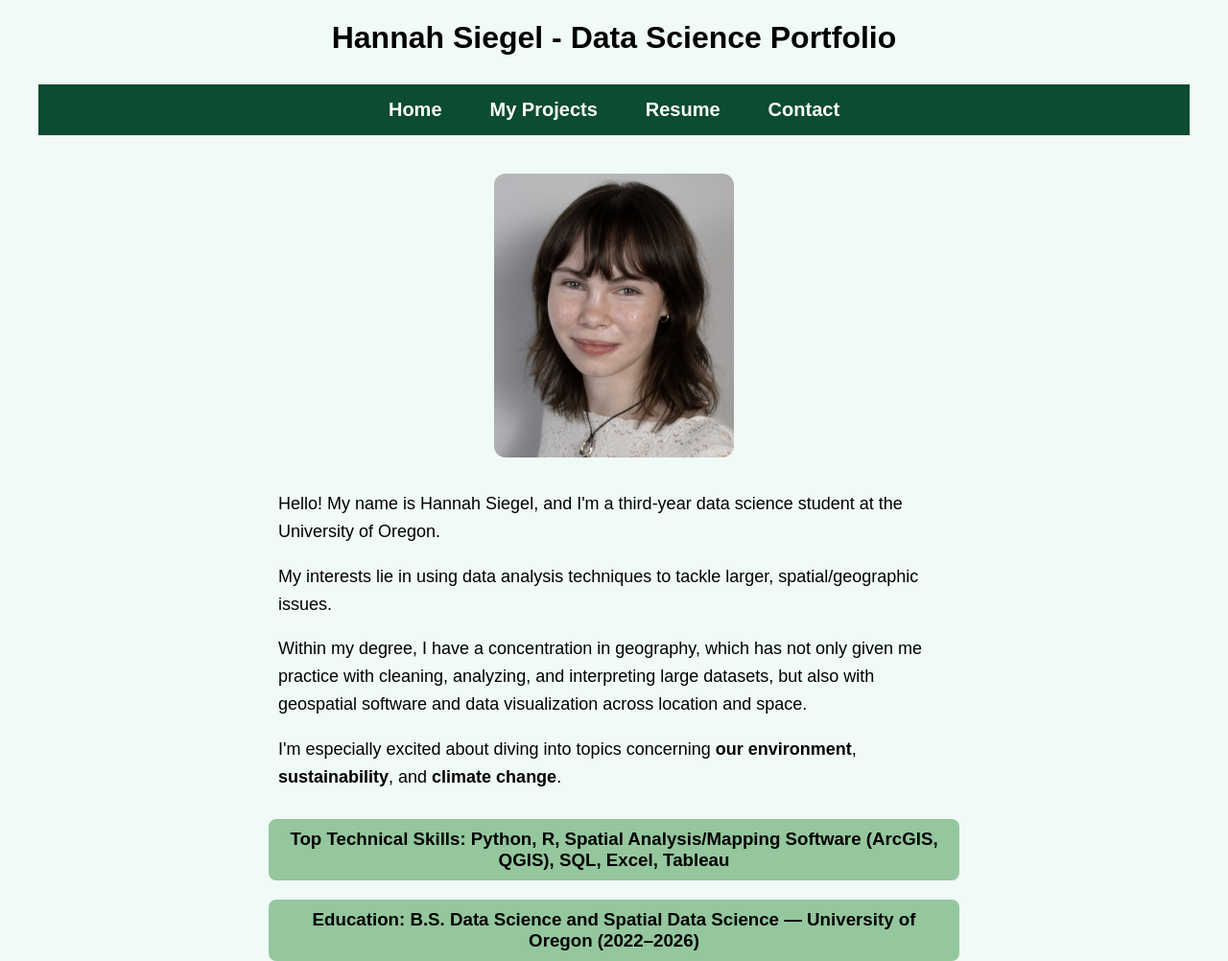
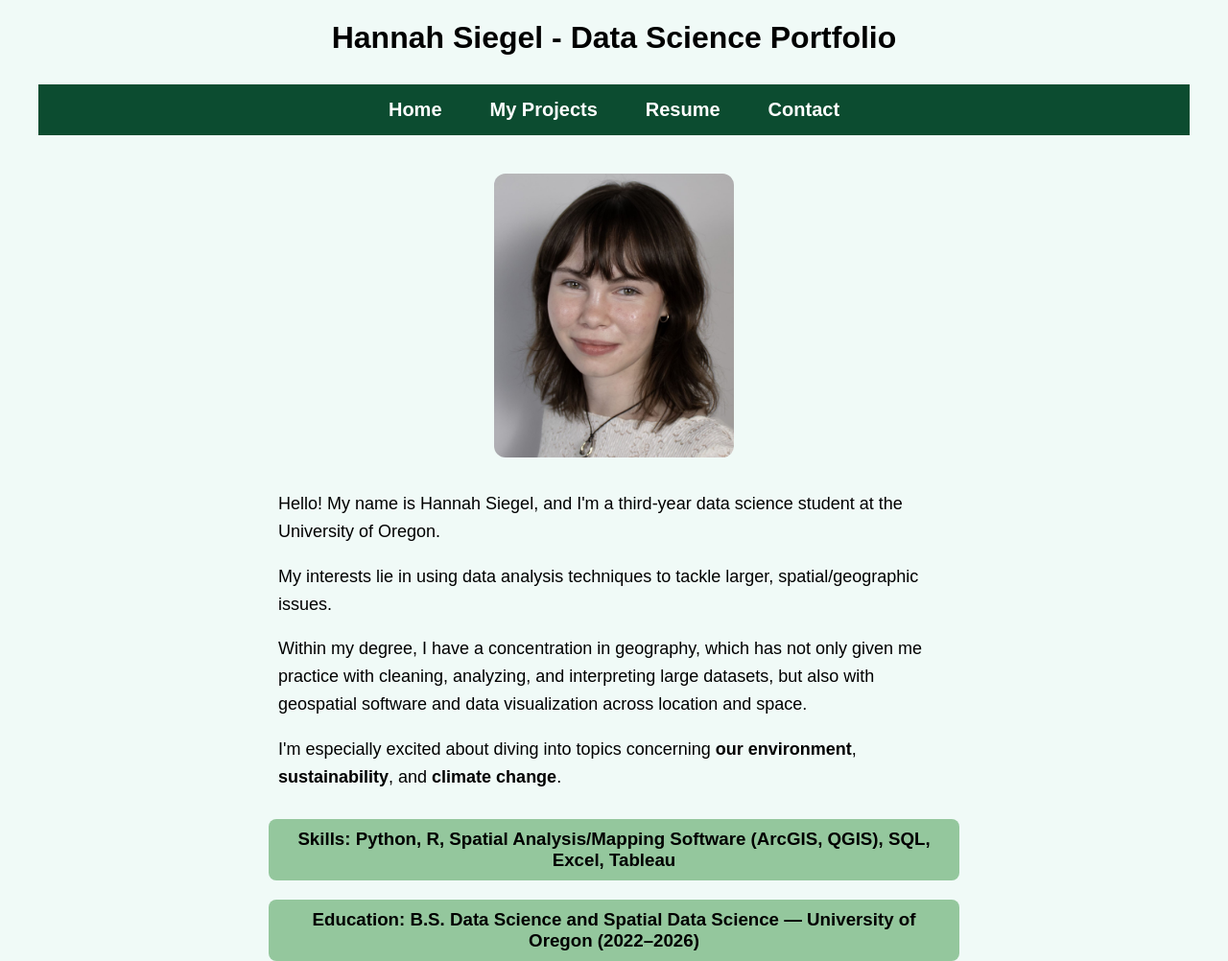
Before and after one commit to siegelhannah/portfolio, a Jekyll site: the page built from index.md, in a window 1280 px wide and 1002 px high. Shown: the whole window at 96% size. Built offline with Jekyll 4.4.1, drawn with Linux system fonts in a browser that asks for light colours.

Commit message:
Change heading from 'Top Technical Skills' to 'Skills'

```diff
--- a/_layouts/default.html
+++ b/_layouts/default.html
@@ -87,7 +87,7 @@
         </div>
 
         <div style="background-color: #94C79D; padding: 10px; max-width: 700px; margin: 0 auto 20px auto; border-radius: 8px;">
-          <h3 style="margin: 0;">Top Technical Skills: Python, R, Spatial Analysis/Mapping Software (ArcGIS, QGIS), SQL, Excel, Tableau</h3>
+          <h3 style="margin: 0;">Skills: Python, R, Spatial Analysis/Mapping Software (ArcGIS, QGIS), SQL, Excel, Tableau</h3>
         </div>
 
         <div style="background-color: #94C79D; padding: 10px; max-width: 700px; margin: 0 auto; border-radius: 8px;">
```
